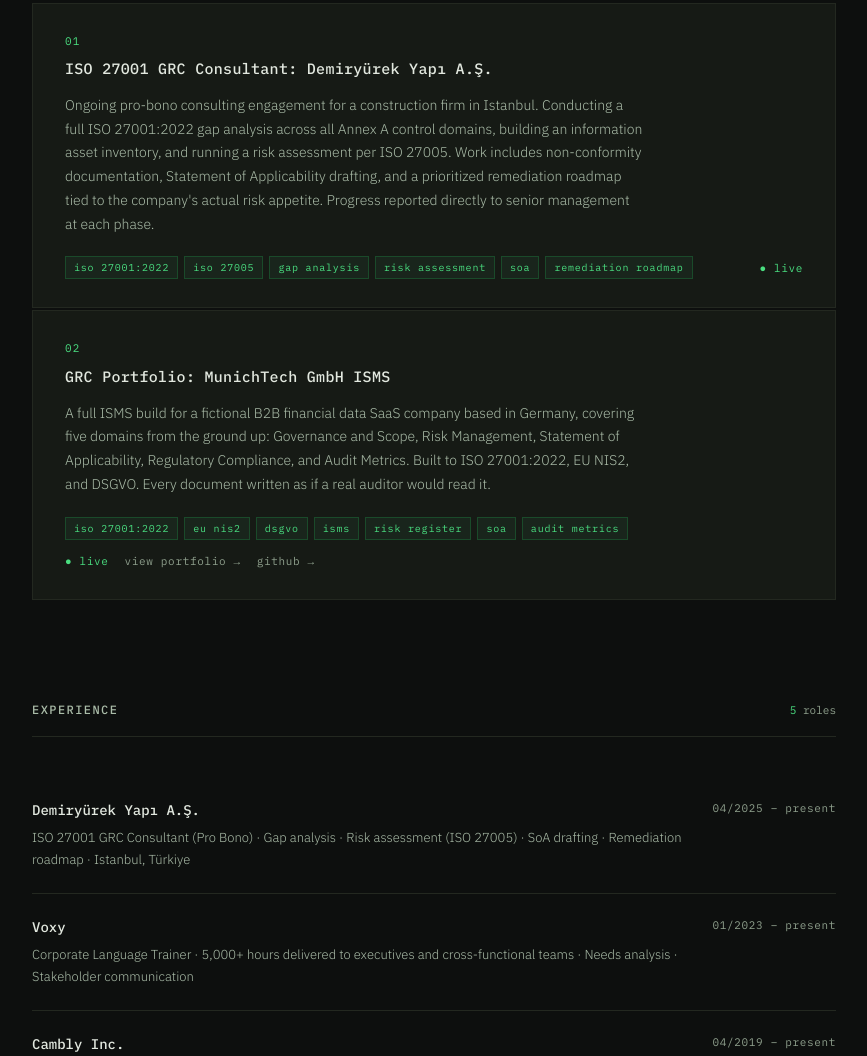
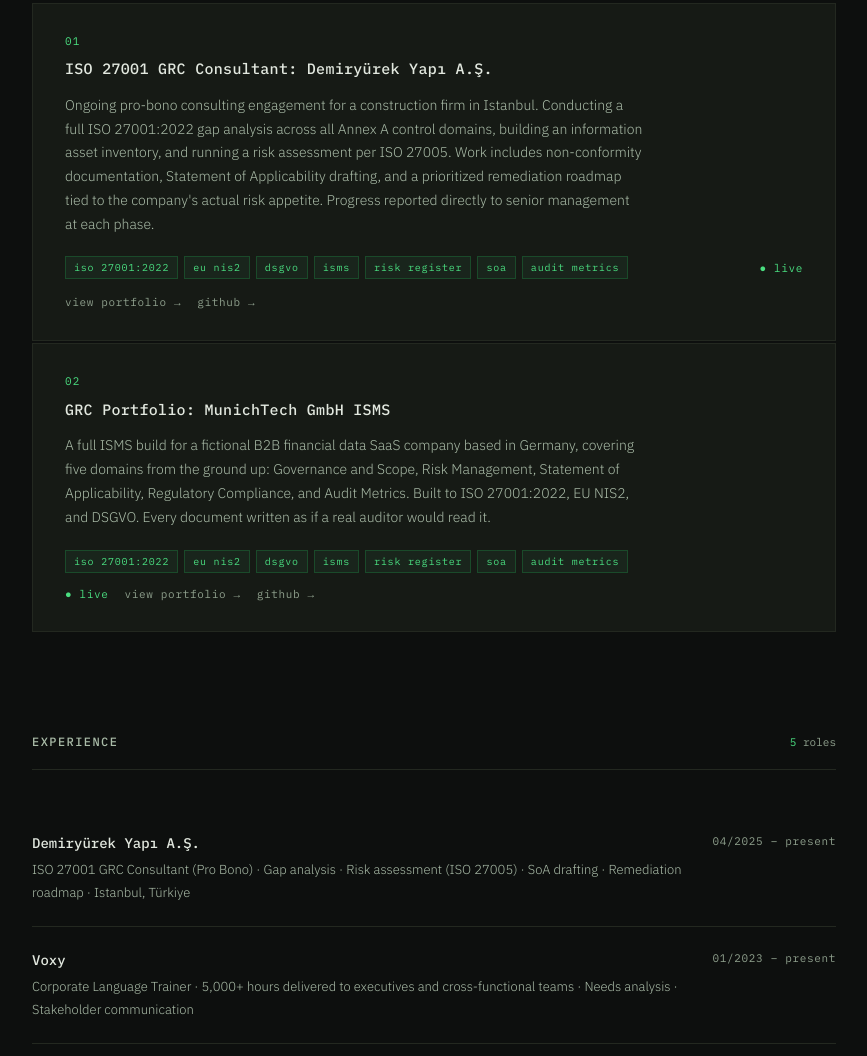
Before and after one commit to austinbondgrc/austinbondgrc.github.io, a plain HTML site: page index.html in a window 1280 px wide. Shown: the part 847-1903 px from the top of the page, without its empty margins (206-1073 px from the left). Drawn offline with Linux system fonts and the light colour scheme.

Commit message:
Update project tags and links in index.html

```diff
--- a/index.html
+++ b/index.html
@@ -332,15 +332,18 @@
       <div class="project-bottom">
         <div class="project-tags" role="list" aria-label="Topics">
           <span class="project-tag" role="listitem">iso 27001:2022</span>
-          <span class="project-tag" role="listitem">iso 27005</span>
-          <span class="project-tag" role="listitem">gap analysis</span>
-          <span class="project-tag" role="listitem">risk assessment</span>
+          <span class="project-tag" role="listitem">eu nis2</span>
+          <span class="project-tag" role="listitem">dsgvo</span>
+          <span class="project-tag" role="listitem">isms</span>
+          <span class="project-tag" role="listitem">risk register</span>
           <span class="project-tag" role="listitem">soa</span>
-          <span class="project-tag" role="listitem">remediation roadmap</span>
+          <span class="project-tag" role="listitem">audit metrics</span>
         </div>
-        <div class="project-links">
-          <span class="project-link" style="color:var(--green);" aria-label="Project status: currently live">● live</span>
-        </div>
+        <span class="project-link" style="color:var(--green);" aria-label="Project status: currently live">● live</span>
+      </div>
+      <div class="project-links" style="margin-top: 14px;">
+        <a class="project-link" href="https://austinbondgrc.github.io/grc-portfolio/" target="_blank" rel="noopener noreferrer" aria-label="View GRC Portfolio (opens in new tab)">view portfolio →</a>
+        <a class="project-link" href="https://github.com/austinbondgrc" target="_blank" rel="noopener noreferrer" aria-label="View on GitHub (opens in new tab)">github →</a>
       </div>
     </article>
 
```
